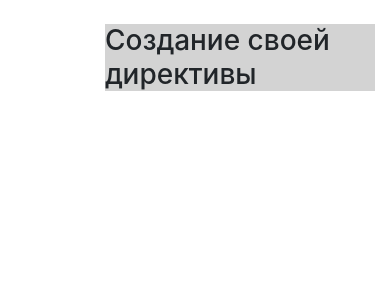
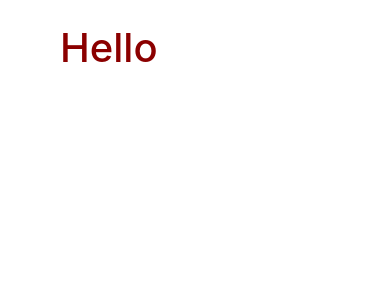
Before and after one commit to RomaNovo/angularHomeWork, an Angular app: page / in a window 390 px wide. Shown: the top 300 px of the page. Built offline with nearby package versions, Linux system fonts and the light colour scheme.

Commit message:
created directive

```diff
--- a/package.json
+++ b/package.json
@@ -3,7 +3,7 @@
   "version": "0.0.0",
   "scripts": {
     "ng": "ng",
-    "start": "ng serve",
+    "start": "ng serve --open",
     "build": "ng build",
     "test": "ng test",
     "lint": "ng lint",
--- a/src/app/app.component.html
+++ b/src/app/app.component.html
@@ -1,5 +1 @@
-<div class="container">
-	<div class="col-xs-8 col-xs-offset-2">
-		<h3 appBackground>{{headerText}}</h3>
-	</div>
-</div>
+<h1 app-background> Hello </h1>
--- a/src/app/app.component.ts
+++ b/src/app/app.component.ts
@@ -5,6 +5,7 @@ import { Component } from '@angular/core';
   templateUrl: './app.component.html',
   styleUrls: ['./app.component.css']
 })
+
 export class AppComponent {
 	headerText = 'Создание своей директивы';
 }
--- a/src/app/app.module.ts
+++ b/src/app/app.module.ts
@@ -5,7 +5,7 @@ import { HttpModule } from '@angular/http';
 
 import { AppComponent } from './app.component';
 import { BackgroundDirective } from './directives/background.directive';
-import { MyDirectiveDirective } from './directives/my-directive.directive';
+
 
 
 
@@ -13,9 +13,7 @@ import { MyDirectiveDirective } from './directives/my-directive.directive';
 @NgModule({
   declarations: [
     AppComponent,
-    BackgroundDirective,
-    MyDirectiveDirective
-
+    BackgroundDirective
   ],
   imports: [
     BrowserModule,
--- a/src/app/directives/background.directive.ts
+++ b/src/app/directives/background.directive.ts
@@ -1,14 +1,18 @@
-import{ Directive, ElementRef, OnInit } from '@angular/core';
+import { Directive, ElementRef, Renderer2, HostListener, OnInit } from '@angular/core';
 
 @Directive({
-	selector: '[appBackground]'
+	selector: '[app-background]'
 })
 
 export class BackgroundDirective implements OnInit {
-	constructor(public element: ElementRef) {}
+
+	constructor(public element: ElementRef, public  renderer: Renderer2) {}
+
 
 	ngOnInit() {
-		this.element.nativeElement.style.backgroundColor = 'lightgrey';
+		this.renderer.setStyle(this.element.nativeElement, 'color', 'darkred');
+		console.log(this.renderer);
 	}
 
+
 }
--- a/src/app/directives/my-directive.directive.ts
+++ /dev/null
@@ -1,10 +0,0 @@
-import { Directive } from '@angular/core';
-
-@Directive({
-  selector: '[appMyDirective]'
-})
-export class MyDirectiveDirective {
-
-  constructor() { }
-
-}
```
Also changed, not shown: 1 other file (tests, documents, lock files or other folders).
